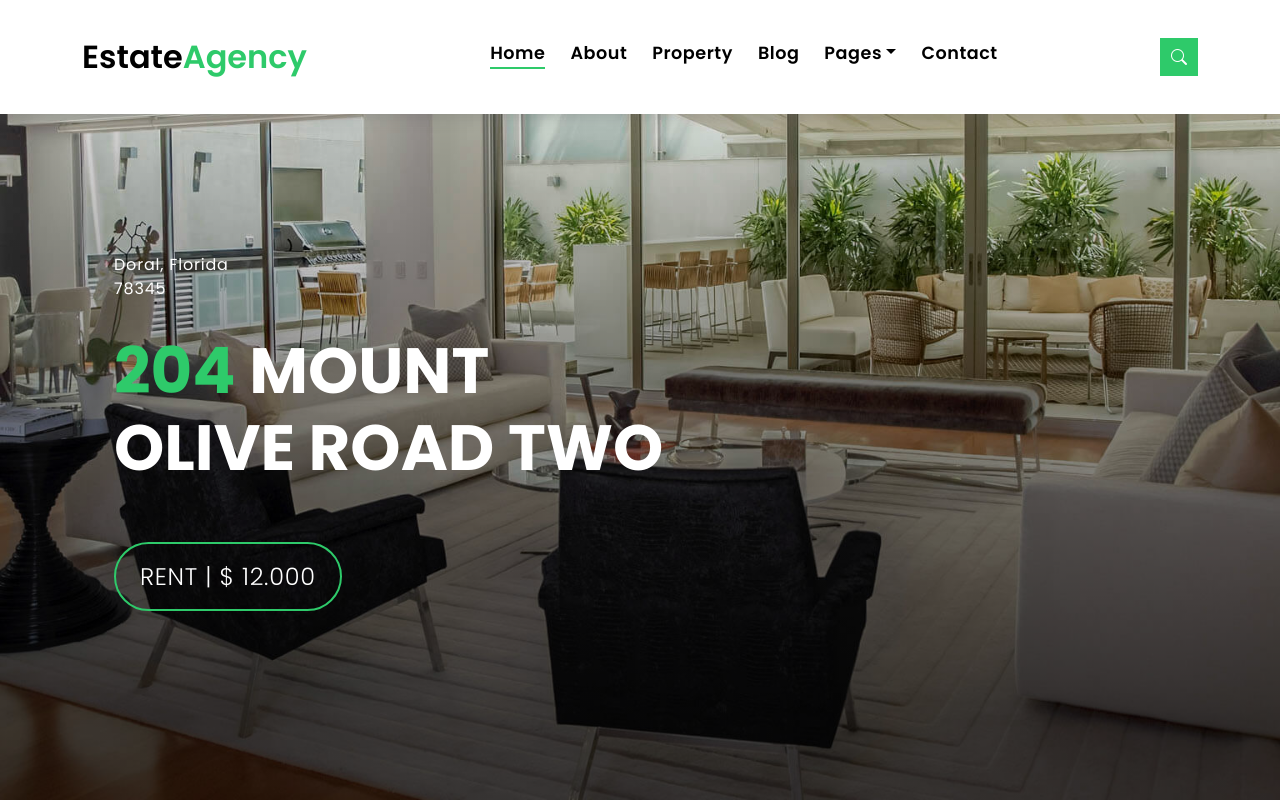
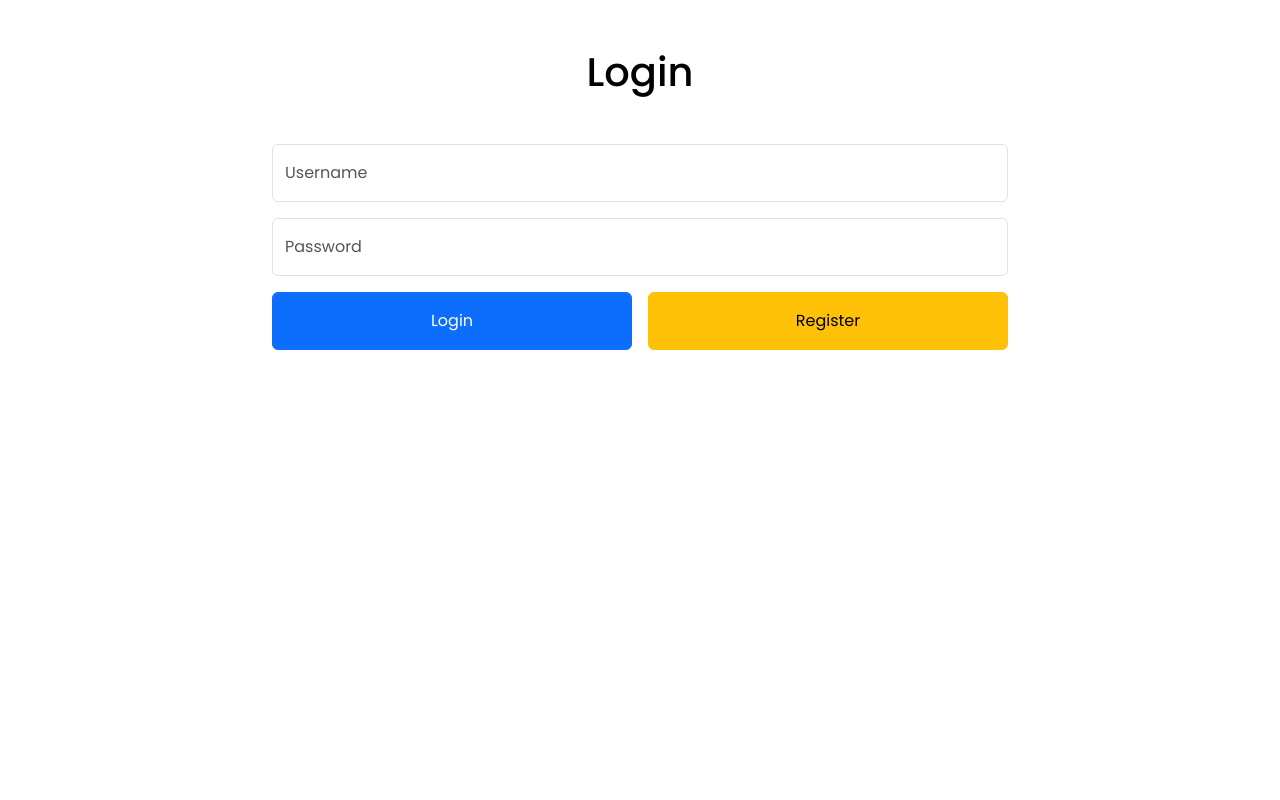
Before and after one commit to DangTrieu02/FrontEnd-Module6, a React (Create React App) app in the folder my-app/: page / in a window 1280 px wide. Shown: the top 800 px of the page. Built offline with nearby package versions, Linux system fonts and the light colour scheme.

Commit message:
update login

```diff
--- a/my-app/package.json
+++ b/my-app/package.json
@@ -7,12 +7,16 @@
     "@testing-library/jest-dom": "^5.16.5",
     "@testing-library/react": "^13.4.0",
     "@testing-library/user-event": "^13.5.0",
+    "axios": "^1.4.0",
+    "formik": "^2.4.1",
     "react": "^18.2.0",
     "react-dom": "^18.2.0",
     "react-redux": "^8.0.7",
     "react-router-dom": "^6.12.1",
     "react-scripts": "5.0.1",
-    "web-vitals": "^2.1.4"
+    "sweetalert": "^2.1.2",
+    "web-vitals": "^2.1.4",
+    "yup": "^1.2.0"
   },
   "scripts": {
     "start": "react-scripts start",
--- a/my-app/src/App.js
+++ b/my-app/src/App.js
@@ -1,12 +1,15 @@
 import HomePage from "./page/homePage";
 import { Route, Routes} from "react-router-dom";
 import Main from "./page/main";
+import Login from "./page/user/login";
 function App() {
   return (
     <>
        <Routes>
-          <Route path={''} element={<HomePage/>}>
-            <Route path={''} element={<Main/>}/>
+           <Route path={""} element={<Login></Login>}></Route>
+
+           <Route path={''} element={<HomePage/>}>
+            <Route path={'home'} element={<Main/>}/>
           </Route>
 
         </Routes>
--- /dev/null
+++ b/my-app/src/page/user/login.js
@@ -0,0 +1,97 @@
+import {login} from "../../service/userService";
+import * as Yup from "yup";
+import {useDispatch} from "react-redux";
+import {Link, useNavigate} from "react-router-dom";
+import swal from "sweetalert";
+import {useEffect} from "react";
+import { ErrorMessage, Field, Formik, Form } from "formik";
+
+
+
+const validateSchema = Yup.object().shape({
+    username: Yup.string()
+        .min(2, "Too Short")
+        .max(32, "Too Long")
+        .required("required"),
+    password: Yup.string()
+        .min(2, "Too Short")
+        .max(32, "Too Long")
+        .required("required")
+
+})
+export default function Login() {
+    const dispatch = useDispatch()
+    const navigate = useNavigate()
+    const handleLogin = async (values) => {
+        await dispatch(login(values)).then((e) => {
+            if (e.payload !== "User not found" && e.payload !== "Wrong password") {
+                navigate("/home");
+            } else if (e.payload === "User not found") {
+                swal("User not found");
+            } else if (e.payload === "Wrong password") {
+                swal("Wrong password");
+            }
+        });
+    };
+    useEffect(()=>{
+        localStorage.clear()
+    },[])
+    return (
+        <>
+            <div className="container-xxl py-5">
+                <div className="container">
+                    <div className="text-center mx-auto mb-5 wow fadeInUp" data-wow-delay="0.1s" style={{maxWidth: "600px"}}>
+                        <h1 className="mb-3">Login</h1>
+                    </div>
+                    <div className="row g-4">
+                        <div className="col-md-8 offset-2">
+                            <div className="wow fadeInUp" data-wow-delay="0.5s">
+                                <Formik
+                                    initialValues={{
+                                        username: "",
+                                        password: "",
+                                    }}
+                                    validationSchema={validateSchema}
+                                    onSubmit={(values) => {
+                                        handleLogin(values)
+                                    }}
+                                >
+                                    <Form>
+                                        <div className="row g-3">
+                                            <div className="col-12">
+                                                <div className="form-floating">
+                                                    <Field type="text" className="form-control" name={'username'} id="username" placeholder="Username"/>
+                                                    <label for="username">Username</label>
+                                                    <alert classNameName="text-danger">
+                                                        <ErrorMessage name={"username"}></ErrorMessage>
+                                                    </alert>
+                                                </div>
+                                            </div>
+                                            <div className="col-12">
+                                                <div className="form-floating">
+                                                    <Field type="password" className="form-control" name={'password'} id="password" placeholder="Password"/>
+                                                    <label for="password">Password</label>
+                                                    <alert classNameName="text-danger">
+                                                        <ErrorMessage name={"password"}></ErrorMessage>
+                                                    </alert>
+                                                </div>
+                                            </div>
+                                            <div className="col-md-6">
+                                                <button className="btn btn-primary w-100 py-3" type="submit">Login</button>
+                                            </div>
+                                            <div className="col-md-6">
+                                                <Link to={"/register"}><button className="btn btn-warning w-100 py-3" type="submit">Register</button></Link>
+                                            </div>
+                                        </div>
+                                    </Form>
+                                </Formik>
+                            </div>
+                        </div>
+                    </div>
+                </div>
+            </div>
+        </>
+    );
+
+
+}
--- /dev/null
+++ b/my-app/src/redux/slice/userSlice.js
@@ -0,0 +1,22 @@
+import {createSlice} from "@reduxjs/toolkit";
+import {login} from "../../service/userService";
+
+const initialState ={
+    currentState:JSON.parse(localStorage.getItem("user")),
+    user:[]
+}
+const userSlice = createSlice({
+    name: "user",
+    initialState,
+    reducers:{},
+    extraReducers:builder => {
+        console.log(2)
+        builder.addCase(login.fulfilled,(state,action)=>{
+            console.log(1)
+            state.currentState= action.payload
+            localStorage.setItem("user",JSON.stringify(action.payload))
+            localStorage.setItem("access-token",action.payload.token)
+        })
+    }
+})
+export default userSlice.reducer
--- a/my-app/src/redux/store.js
+++ b/my-app/src/redux/store.js
@@ -1,8 +1,11 @@
 import {configureStore} from '@reduxjs/toolkit'
+import userReducer from "./slice/userSlice";
 
 const store = configureStore({
     reducer:{
+        user:userReducer,
 
     }
+
 })
 export default store
--- /dev/null
+++ b/my-app/src/service/api.js
@@ -0,0 +1,10 @@
+import axios from "axios";
+console.log();
+const customAxios = axios.create({
+    baseURL: 'http://localhost:3001/',
+    headers: {
+        'Content-Type': 'application/json',
+        authorization: 'Bearer ' + localStorage.getItem("access-token"),
+    }
+})
+export default customAxios;
--- /dev/null
+++ b/my-app/src/service/userService.js
@@ -0,0 +1,7 @@
+import {createAsyncThunk} from "@reduxjs/toolkit";
+import customAxios from "./api";
+
+export const login = createAsyncThunk("users/login",async(data)=>{
+    const res = await customAxios.post("users/login",data)
+    return res.data
+})
```
Also changed, not shown: 1 other file (tests, documents, lock files or other folders).
